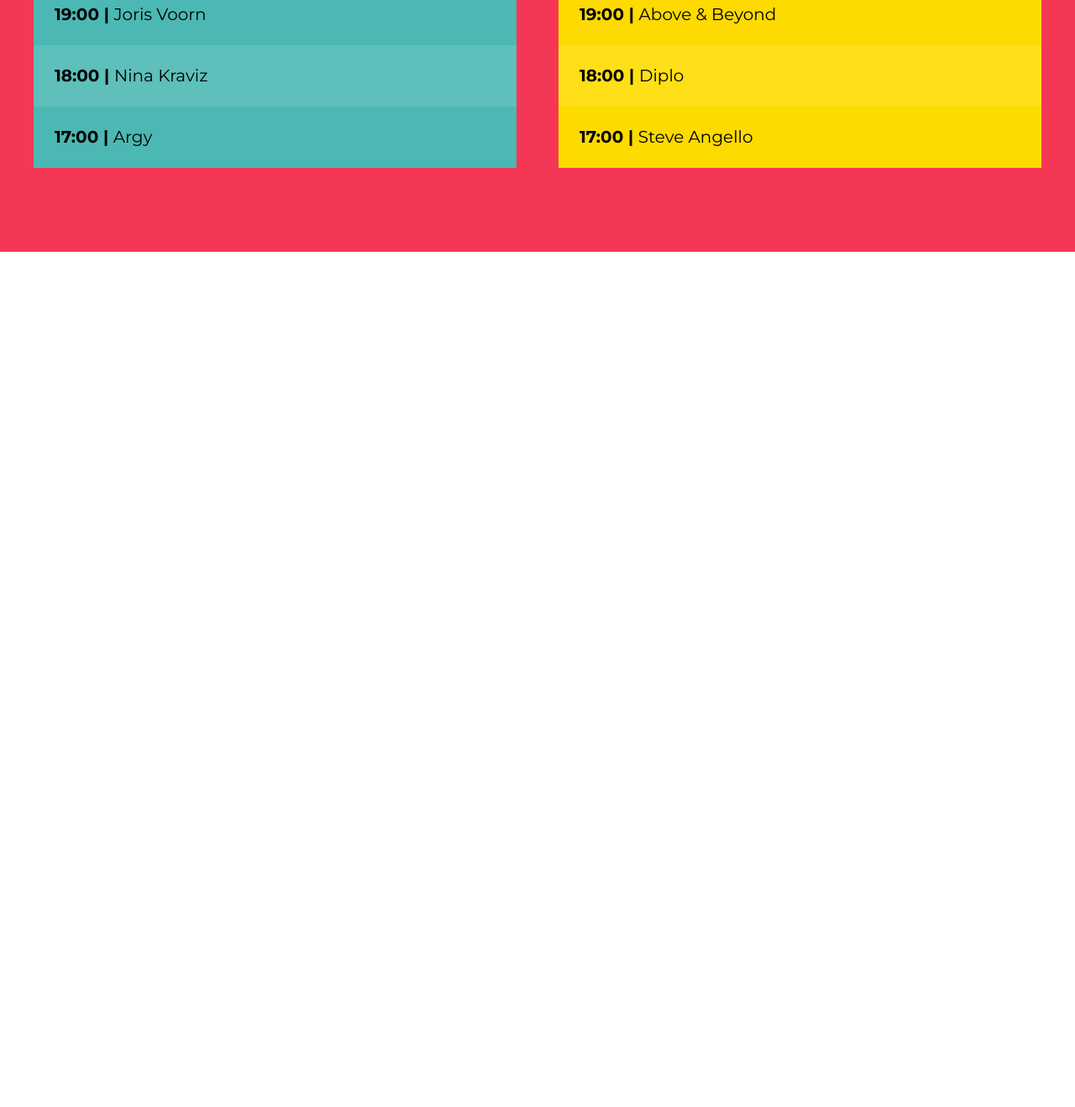
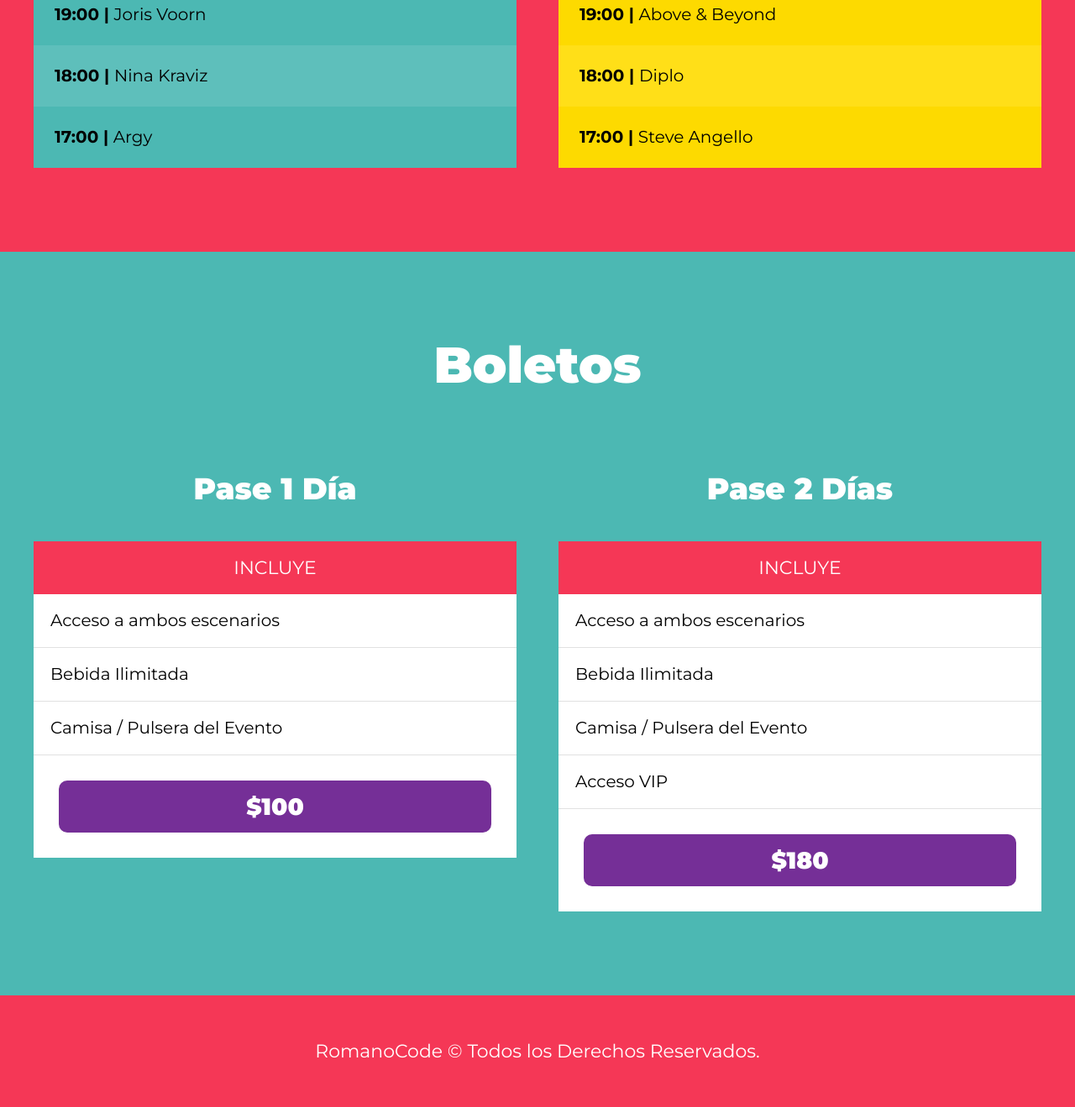
Before and after one commit to romanocode/Music-Festival, a website: page index.html in a window 1280 px wide. Shown: the part 2634-3953 px from the top of the page at 84% size. Before the commit the page ends 2934 px from the top, so only its background shows below. Drawn offline with Linux system fonts and the light colour scheme.

Commit message:
The ticket section is complete

```diff
--- a/gulpfile.js
+++ b/gulpfile.js
@@ -5,9 +5,9 @@ import gulpSass from 'gulp-sass';
 const sass = gulpSass(dartSass);
 
 export function css(done) {
-    src('src/img/scss/app.scss')
+    src('src/img/scss/app.scss',{sourcemaps:true})
         .pipe( sass().on('error', sass.logError) )
-        .pipe( dest('build/css') )
+        .pipe( dest('build/css',{sourcemaps:true}) )
 
     done()
 }
--- a/index.html
+++ b/index.html
@@ -164,5 +164,49 @@
     </div> <!--.escenarios-contenedor -->
 </section>
 
+<section id="boletos" class="contenedor-boletos">
+    <h3>Boletos</h3>
+
+    <div class="boletos">
+        <div class="pase">
+            <p class="pase-nombre">Pase 1 Día</p>
+            <header class="pase-header">
+                <p>Incluye</p>
+            </header>
+            <div class="pase-body">
+                <ul>
+                    <li>Acceso a ambos escenarios</li>
+                    <li>Bebida Ilimitada</li>
+                    <li>Camisa / Pulsera del Evento</li>
+                </ul>
+            </div>
+            <footer class="pase-footer">
+                <p>$100</p>
+            </footer>
+        </div>
+        <div class="pase">
+            <p class="pase-nombre">Pase 2 Días</p>
+            <header class="pase-header">
+                <p>Incluye</p>
+            </header>
+            <div class="pase-body">
+                <ul>
+                    <li>Acceso a ambos escenarios</li>
+                    <li>Bebida Ilimitada</li>
+                    <li>Camisa / Pulsera del Evento</li>
+                    <li>Acceso VIP</li>
+                </ul>
+            </div>
+            <footer class="pase-footer">
+                <p>$180</p>
+            </footer>
+        </div>
+    </div>
+</section>
+
+<footer class="footer">
+<p>RomanoCode ©  Todos los Derechos Reservados.</p>
+</footer>
+
 </body>
 </html>
--- /dev/null
+++ b/src/img/scss/layout/_boletos.scss
@@ -0,0 +1,81 @@
+@use 'base/variables' as v;
+@use 'base/mixins' as m;
+@use 'sass:color';
+
+
+.contenedor-boletos{
+    background-color: v.$verde;
+    h3{
+        color: v.$blanco;
+
+    }
+
+    .boletos{
+        @include m.contenedor;
+        @include m.tablet{
+            @include m.grid(2);
+        }
+    }
+}
+
+.pase{
+    transition: transform .3s ease-in-out;
+    &:hover{
+        transform: scale(1.1);
+    }
+
+    &-nombre{
+        font-size: 3.6rem;
+        font-weight: 900;
+        text-align: center;
+        color: v.$blanco;
+    }
+
+    &-header,
+
+    &-footer{
+        padding: .5rem;
+
+        p{
+            text-align: center;
+            color: v.$blanco;
+            margin: 0;
+        }
+    }
+    &-header{
+        background-color: v.$rosa;
+        p{
+            text-transform: uppercase;
+            font-size: 2.2rem;
+            padding: 1rem 0;
+        }
+    }
+
+    &-body{
+        background-color: v.$blanco;
+        ul{
+            @include m.resetear-lista;
+            li{
+                padding: 2rem;
+                border-bottom: 1px solid #e1e1e1;
+            }
+        }
+    }
+
+    &-footer {
+        background-color: v.$blanco;
+        padding: 3rem;
+
+        p{
+            font-size: 2.8rem;
+            font-weight: 900;
+            background-color: v.$morado;
+            padding: 1rem 0;
+            border-radius: 1rem;
+            cursor: pointer;
+            &:hover{
+                background-color: color.scale(v.$morado, $lightness: -30%);
+            }
+        }
+    }
+}
--- /dev/null
+++ b/src/img/scss/layout/_footer.scss
@@ -0,0 +1,16 @@
+@use 'base/variables' as v;
+@use 'base/mixins' as m;
+
+.footer{
+    background-color: v.$rosa;
+    padding: 2rem 0;
+
+    p{
+
+       margin: 0;
+       padding: 3rem;
+       font-size: 2.2rem;
+        text-align: center;
+        color: v.$blanco;
+    }
+}
--- a/src/img/scss/layout/_index.scss
+++ b/src/img/scss/layout/_index.scss
@@ -2,3 +2,5 @@
 @forward 'video';
 @forward 'festival';
 @forward 'lineup';
+@forward 'boletos';
+@forward 'footer';
--- a/src/img/scss/layout/_lineup.scss
+++ b/src/img/scss/layout/_lineup.scss
@@ -1,5 +1,6 @@
 @use 'base/variables' as v;
 @use 'base/mixins' as m;
+@use 'sass:color';
 
 .lineup {
     background-color: v.$rosa;
@@ -46,13 +47,13 @@
 .bg-amarillo{
     background-color: v.$amarillo;
     li:nth-child(odd){
-        background-color: lighten(v.$amarillo, 5%);
+        background-color: color.adjust(v.$amarillo, $lightness: 5%);
     }
 }
 
 .bg-verde{
      background-color: v.$verde;
     li:nth-child(odd){
-        background-color: lighten(v.$verde, 5%);
+        background-color: color.adjust(v.$verde, $lightness: 5%);
     }
 }
```
Also changed, not shown: build/css/app.css.
